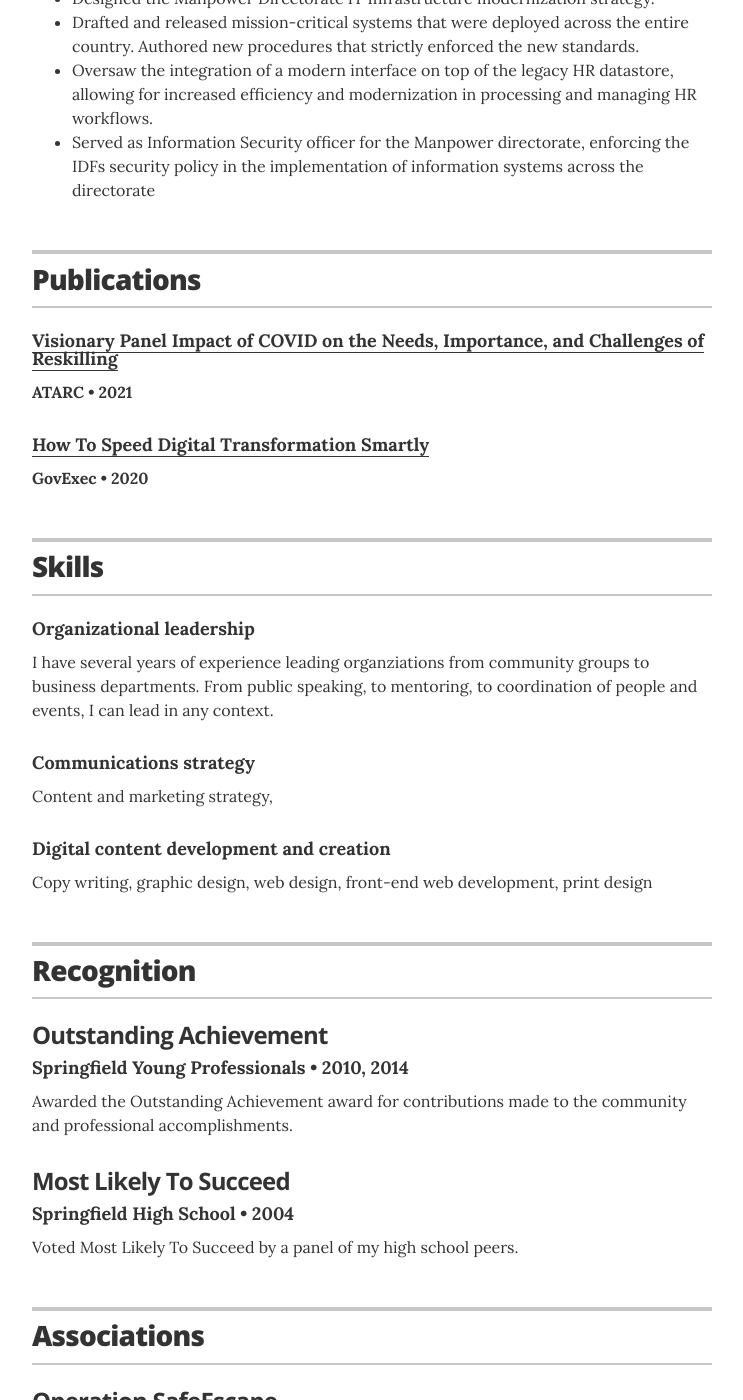
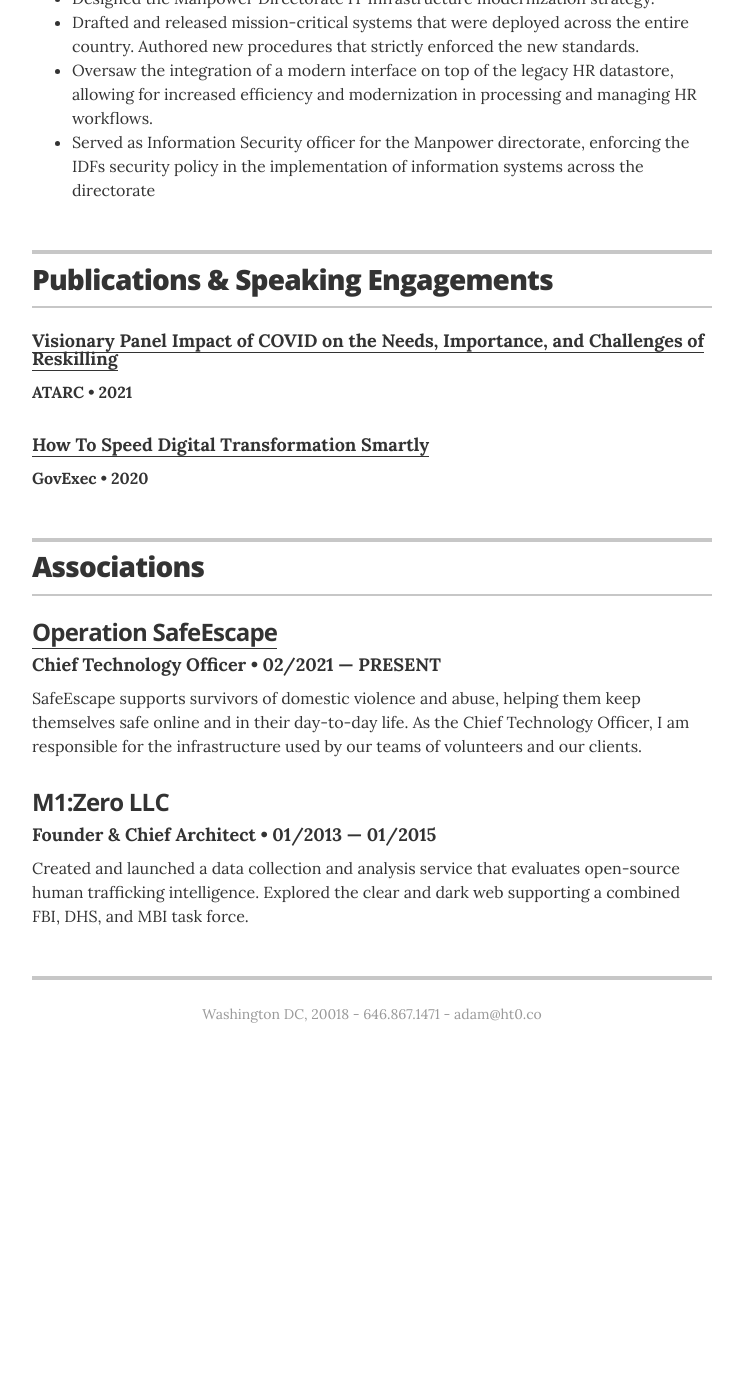
Before and after one commit to inuwashi/inuwashi.github.io, a Jekyll site: the page built from index.html, in a window 1280 px wide and 1400 px high, scrolled down 4366 px. Shown: the whole window, without its empty margins (268-1011 px from the left). Built offline with Jekyll 4.4.1, drawn with Linux system fonts in a browser that asks for light colours; after the commit the page ends 5439 px from its top, so only the background shows below that; some of the changed text lies outside the part shown.

Commit message:
clean up

```diff
--- a/_config.yml
+++ b/_config.yml
@@ -36,9 +36,9 @@
 resume_section_experience:      true
 # resume_section_education:       true
 # resume_section_projects:        true
-resume_section_skills:          true
-resume_section_recognition:     true
-resume_section_links:           true
+# resume_section_skills:          true
+# resume_section_recognition:     true
+# resume_section_links:           true
 resume_section_associations:    true
 # resume_section_interests:       true
 resume_section_publications:    true
--- a/_layouts/resume.html
+++ b/_layouts/resume.html
@@ -105,12 +105,12 @@
       <!-- begin Publications -->
       <section class="content-section">
         <header class="section-header">
-          <h2>Publications</h2>
+          <h2>Publications & Speaking Engagements</h2>
         </header>
 
         {% for publication in site.data.publications %}
         <div class="resume-item" itemscope itemprop="alumniOf" itemtype="https://schema.org/PublicationEvent">
-          <h3 class="resume-item-details" itemprop="name">{% if publication.url %}<a href="{{ publication.url }}">{{ publication.publication }}</a>{% else %}{{ publication.publication }}{% endif %}</h3>
+          <h3 class="resume-item-details" itemprop="name">{% if publication.url %}<a href="{{ publication.url }}" target="_blank">{{ publication.publication }}</a>{% else %}{{ publication.publication }}{% endif %}</h3>
           <h4 class="resume-item-copy group" itemprop="description">{{ publication.publisher }} &bull; {{ publication.date }}</h4>
           <p class="resume-item-copy">{{ publication.description }}</p>
         </div>
@@ -130,7 +130,7 @@
         {% for project in site.data.projects %}
         <div class="resume-item" itemscope itemtype="http://schema.org/CreativeWork">
           <meta itemprop="creator" content="{{ site.resume_name }}" itemtype="http://schema.org/Person" />
-          <h3 class="resume-item-details" itemprop="name">{% if project.url %}<a href="{{ project.url }}" itemprop="url">{{ project.project }}</a>{% else %}{{ project.project }}{% endif %}</h3>
+          <h3 class="resume-item-details" itemprop="name">{% if project.url %}<a href="{{ project.url }}" itemprop="url" target="_blank">{{ project.project }}</a>{% else %}{{ project.project }}{% endif %}</h3>
           <h4 class="resume-item-details" itemprop="description">{{ project.role }}  &bull; {{ project.duration }}</h4>
           <p class="resume-item-copy">{{ project.description }}</p>
         </div>
@@ -188,7 +188,7 @@
 
         {% for association in site.data.associations %}
         <div class="resume-item" itemscope itemprop="memberOf" itemtype="http://schema.org/Organization">
-          <h3 class="resume-item-title" itemprop="name">{% if association.url %}<a href="{{ association.url }}">{{ association.organization }}</a>{% else %}{{ association.organization }}{% endif %}</h3>
+          <h3 class="resume-item-title" itemprop="name">{% if association.url %}<a href="{{ association.url }}" target="_blank">{{ association.organization }}</a>{% else %}{{ association.organization }}{% endif %}</h3>
           <h4 class="resume-item-details" itemprop="description">{{ association.role }} &bull; {{ association.year }}</h4>
           <p class="resume-item-copy">{{ association.summary }}</p>
           <ul>
@@ -234,7 +234,7 @@
         <div class="resume-item">
           <ul class="resume-item-list">
             {% for link in site.data.links %}
-            <li><a href={{ link.url }} itemprop="url">{{ link.description }}</a></li>
+            <li><a href={{ link.url }} itemprop="url" target="_blank">{{ link.description }}</a></li>
             {% endfor %}
           </ul>
         </div>
@@ -260,8 +260,10 @@
       {% endif %}
 
       <footer class="page-footer">
-        <p class="footer-line">Made by <a href="http://twitter.com/jglovier">@jglovier</a>. Fork me on <a href="https://github.com/jglovier/resume-template">GitHub</a>.</p>
-        <p class="footer-line">If this is your live resume, you can modify or remove this part. ;-)</p>
+        {% if site.display_header_contact_info == 'true' %}
+        <p class="footer-line">{{ site.resume_header_contact_info }}</p>
+        </div>
+        {% endif %}
       </footer>
 
     </div>
```
